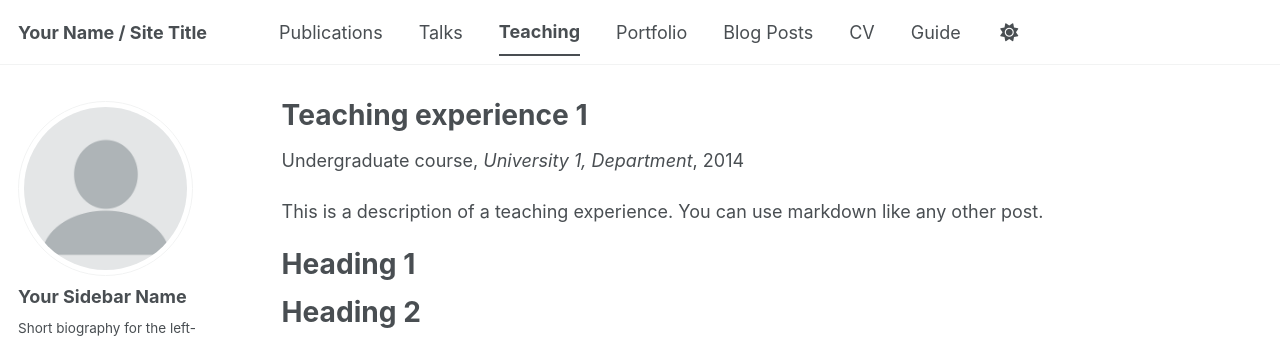
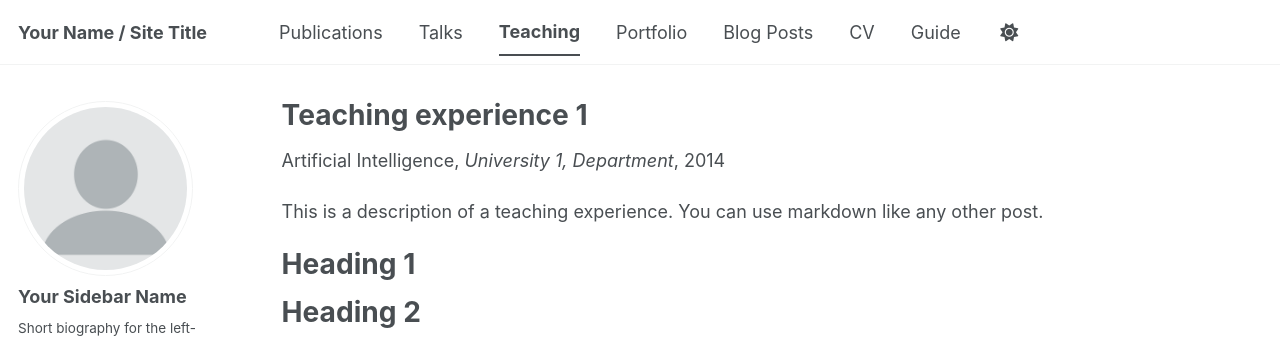
Before and after one commit to helloKep/hellokep.github.io, a Jekyll site: the page built from _teaching/2014-spring-teaching-1.md, in a window 1280 px wide. Shown: the top 340 px of the page. Built offline with Jekyll 4.4.1, drawn with Linux system fonts in a browser that asks for light colours; some web fonts are replaced; a script bundle is joined from its source files by our own code; library files that are not in the unit come from our copies.

Commit message:
Update 2014-spring-teaching-1.md

```diff
--- a/_teaching/2014-spring-teaching-1.md
+++ b/_teaching/2014-spring-teaching-1.md
@@ -1,11 +1,11 @@
 ---
 title: "Teaching experience 1"
 collection: teaching
-type: "Undergraduate course"
+type: "Artificial Intelligence"
 permalink: /teaching/2014-spring-teaching-1
 venue: "University 1, Department"
 date: 2014-01-01
-location: "City, Country"
+location: "Potsdam, Germany"
 ---
 
 This is a description of a teaching experience. You can use markdown like any other post.
```
